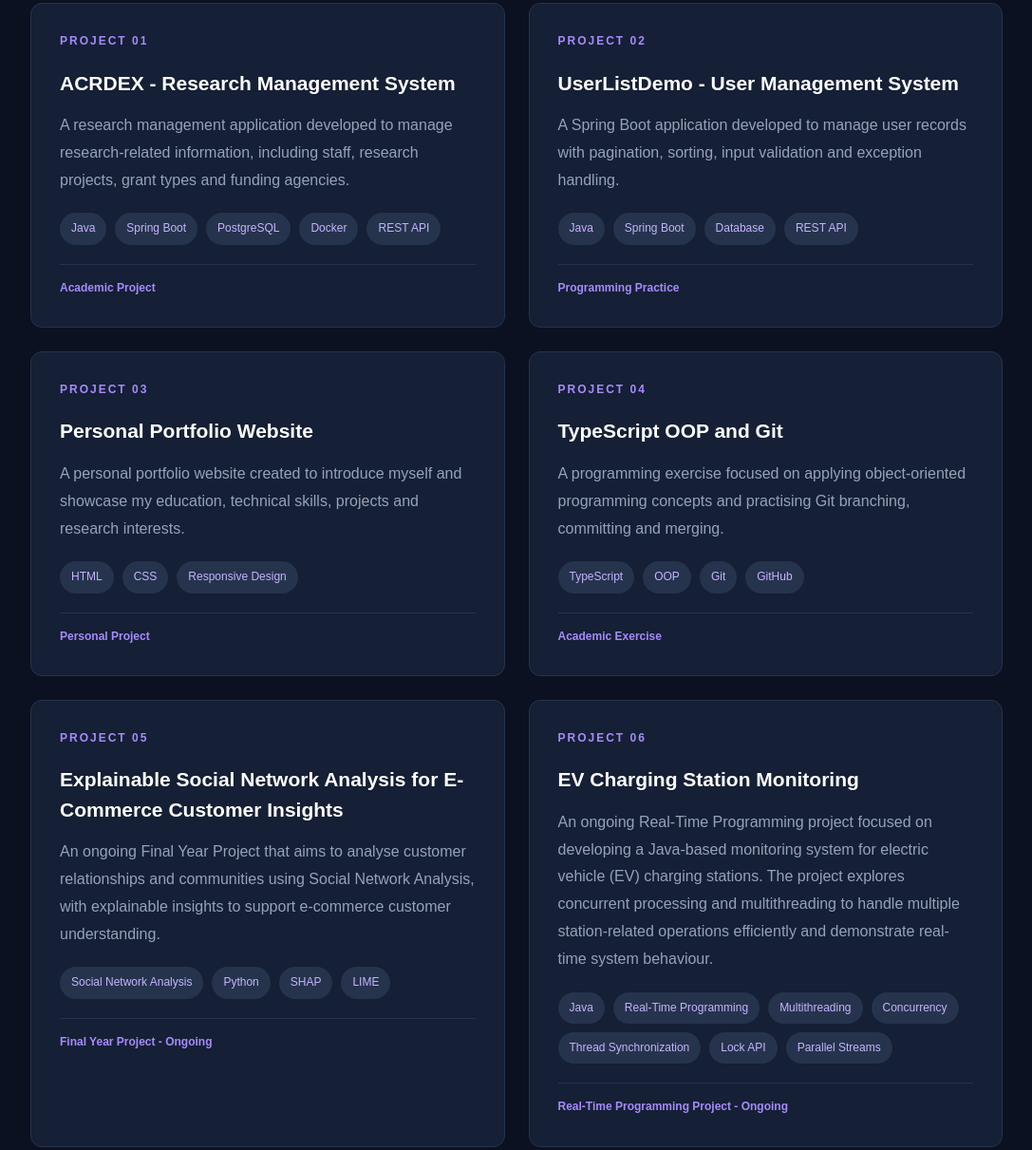
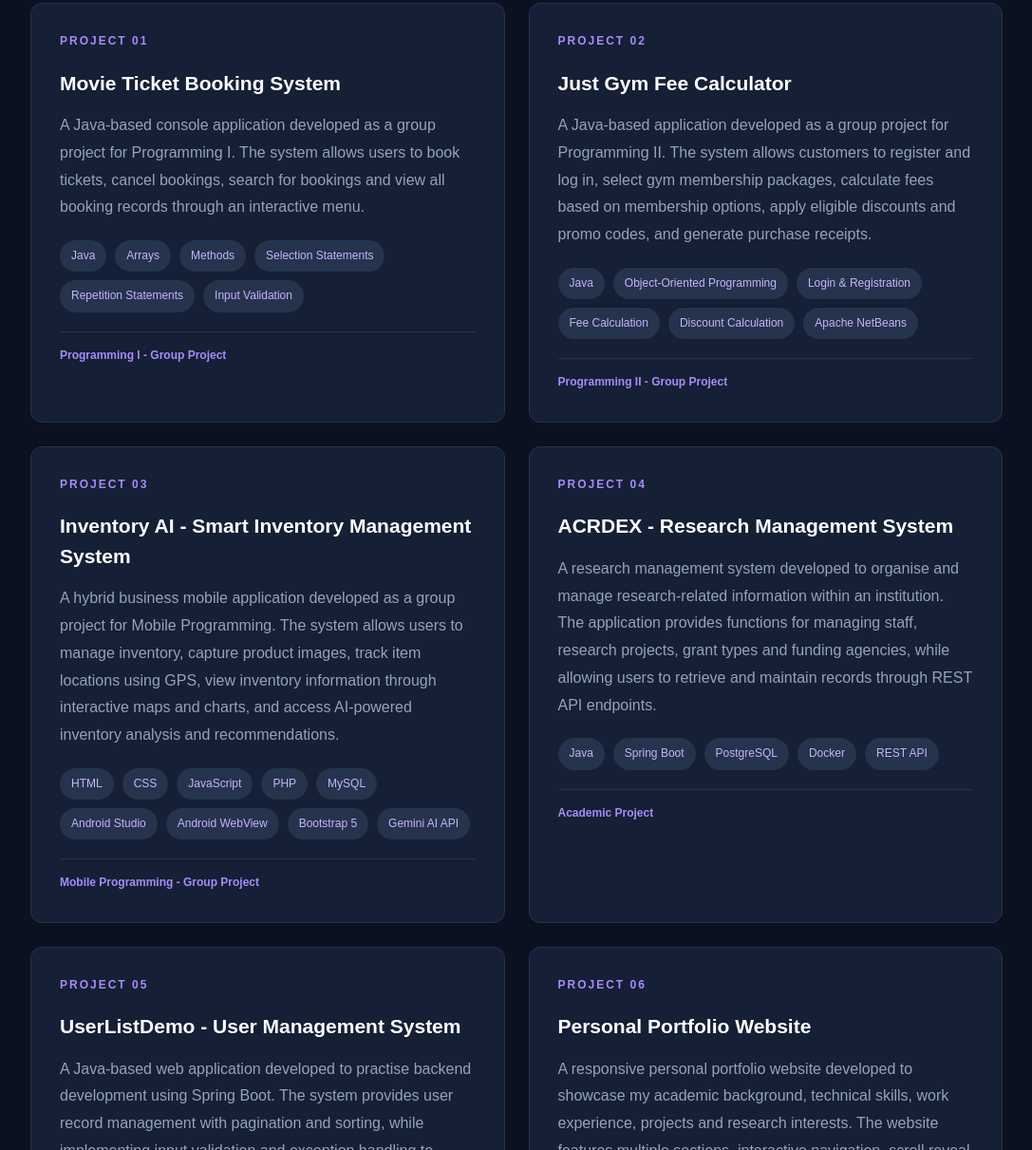
Before and after one commit to junhang101/my-resume-site, a plain HTML site: page projects.html in a window 1280 px wide. Shown: the part 519-1730 px from the top of the page at 95% size, without its empty margins (96-1183 px from the left). Drawn offline with Linux system fonts and the light colour scheme.

Commit message:
Update home page and project descriptions

```diff
--- a/projects.html
+++ b/projects.html
@@ -76,16 +76,112 @@
 
     <div class="projects-container">
 
+
+        <!-- PROJECT 01: Movie Ticket Booking System -->
+        <div class="project-card">
+            <div class="project-number">PROJECT 01</div>
+
+            <h3>Movie Ticket Booking System</h3>
+
+            <p>
+                A Java-based console application developed as a group
+                project for Programming I. The system allows users
+                to book tickets, cancel bookings, search for bookings
+                and view all booking records through an interactive
+                menu.
+            </p>
+
+            <div class="project-tags">
+                <span>Java</span>
+                <span>Arrays</span>
+                <span>Methods</span>
+                <span>Selection Statements</span>
+                <span>Repetition Statements</span>
+                <span>Input Validation</span>
+            </div>
+
+            <p class="project-status">
+                Programming I - Group Project
+            </p>
+        </div>
+
+
+        <!-- PROJECT 02: Just Gym Fee Calculator -->
+        <div class="project-card">
+            <div class="project-number">PROJECT 02</div>
+
+            <h3>Just Gym Fee Calculator</h3>
+
+            <p>
+                A Java-based application developed as a group project
+                for Programming II. The system allows customers to
+                register and log in, select gym membership packages,
+                calculate fees based on membership options, apply
+                eligible discounts and promo codes, and generate
+                purchase receipts.
+            </p>
+
+            <div class="project-tags">
+                <span>Java</span>
+                <span>Object-Oriented Programming</span>
+                <span>Login & Registration</span>
+                <span>Fee Calculation</span>
+                <span>Discount Calculation</span>
+                <span>Apache NetBeans</span>
+            </div>
+
+            <p class="project-status">
+                Programming II - Group Project
+            </p>
+        </div>
+
+
+        <!-- PROJECT 03: Inventory AI -->
+        <div class="project-card">
+            <div class="project-number">PROJECT 03</div>
+
+            <h3>Inventory AI - Smart Inventory Management System</h3>
+
+            <p>
+                A hybrid business mobile application developed as a
+                group project for Mobile Programming. The system
+                allows users to manage inventory, capture product
+                images, track item locations using GPS, view inventory
+                information through interactive maps and charts, and
+                access AI-powered inventory analysis and recommendations.
+            </p>
+
+            <div class="project-tags">
+                <span>HTML</span>
+                <span>CSS</span>
+                <span>JavaScript</span>
+                <span>PHP</span>
+                <span>MySQL</span>
+                <span>Android Studio</span>
+                <span>Android WebView</span>
+                <span>Bootstrap 5</span>
+                <span>Gemini AI API</span>
+            </div>
+
+            <p class="project-status">
+                Mobile Programming - Group Project
+            </p>
+        </div>
+
+
         <!-- ACRDEX -->
         <div class="project-card">
-            <div class="project-number">PROJECT 01</div>
+            <div class="project-number">PROJECT 04</div>
 
             <h3>ACRDEX - Research Management System</h3>
 
             <p>
-                A research management application developed to manage
-                research-related information, including staff, research
-                projects, grant types and funding agencies.
+                A research management system developed to organise
+                and manage research-related information within an
+                institution. The application provides functions for
+                managing staff, research projects, grant types and
+                funding agencies, while allowing users to retrieve
+                and maintain records through REST API endpoints.
             </p>
 
             <div class="project-tags">
@@ -101,15 +197,19 @@
 
         <!-- UserListDemo -->
         <div class="project-card">
-            <div class="project-number">PROJECT 02</div>
+            <div class="project-number">PROJECT 05</div>
 
             <h3>UserListDemo - User Management System</h3>
 
             <p>
-                A Spring Boot application developed to manage user
-                records with pagination, sorting, input validation
-                and exception handling.
+                A Java-based web application developed to practise
+                backend development using Spring Boot. The system
+                provides user record management with pagination
+                and sorting, while implementing input validation
+                and exception handling to improve data processing
+                and application reliability.
             </p>
+
 
             <div class="project-tags">
                 <span>Java</span>
@@ -123,15 +223,20 @@
 
         <!-- Portfolio -->
         <div class="project-card">
-            <div class="project-number">PROJECT 03</div>
+            <div class="project-number">PROJECT 06</div>
 
             <h3>Personal Portfolio Website</h3>
 
             <p>
-                A personal portfolio website created to introduce
-                myself and showcase my education, technical skills,
-                projects and research interests.
+                A responsive personal portfolio website developed
+                to showcase my academic background, technical skills,
+                work experience, projects and research interests.
+                The website features multiple sections, interactive
+                navigation, scroll reveal animations and a responsive
+                layout to provide visitors with an organised browsing
+                experience.
             </p>
+
 
             <div class="project-tags">
                 <span>HTML</span>
@@ -144,14 +249,18 @@
 
         <!-- TypeScript -->
         <div class="project-card">
-            <div class="project-number">PROJECT 04</div>
+            <div class="project-number">PROJECT 07</div>
 
             <h3>TypeScript OOP and Git</h3>
 
             <p>
-                A programming exercise focused on applying
-                object-oriented programming concepts and practising
-                Git branching, committing and merging.
+                A programming exercise developed to practise
+                object-oriented programming concepts using TypeScript
+                while improving version control skills with Git and
+                GitHub. The exercise involves applying OOP principles
+                in code development and practising essential Git
+                operations such as creating branches, committing
+                changes and merging branches to manage code updates.
             </p>
 
             <div class="project-tags">
@@ -164,34 +273,10 @@
             <p class="project-status">Academic Exercise</p>
         </div>
 
-        <!-- FYP -->
-        <div class="project-card">
-            <div class="project-number">PROJECT 05</div>
-
-            <h3>Explainable Social Network Analysis for E-Commerce Customer Insights</h3>
-
-            <p>
-                An ongoing Final Year Project that aims to analyse
-                customer relationships and communities using Social
-                Network Analysis, with explainable insights to support
-                e-commerce customer understanding.
-            </p>
-
-            <div class="project-tags">
-                <span>Social Network Analysis</span>
-                <span>Python</span>
-                <span>SHAP</span>
-                <span>LIME</span>
-            </div>
-
-            <p class="project-status">Final Year Project - Ongoing</p>
-        </div>
-
-
-        <!-- PROJECT 06: EV Charging Station Monitoring -->
+        <!-- PROJECT 08: EV Charging Station Monitoring -->
         <div class="project-card">
 
-            <div class="project-number">PROJECT 06</div>
+            <div class="project-number">PROJECT 08</div>
 
             <h3>EV Charging Station Monitoring</h3>
 
@@ -220,6 +305,32 @@
 
         </div>
 
+        <!-- FYP -->
+        <div class="project-card">
+            <div class="project-number">PROJECT 09</div>
+
+            <h3>Explainable Social Network Analysis for E-Commerce Customer Insights</h3>
+
+            <p>
+                An ongoing Final Year Project focused on developing
+                a software system that applies Social Network Analysis
+                to explore relationships and communities among
+                e-commerce customers. The system aims to identify
+                influential customers, analyse network structures
+                and provide explainable insights to help users
+                understand customer relationships and behaviour.
+            </p>
+
+
+            <div class="project-tags">
+                <span>Social Network Analysis</span>
+                <span>Python</span>
+                <span>SHAP</span>
+                <span>LIME</span>
+            </div>
+
+            <p class="project-status">Final Year Project - Ongoing</p>
+        </div>
 
     </div>
 </section>
```
Also changed, not shown: index.html (+106 -70 lines).
